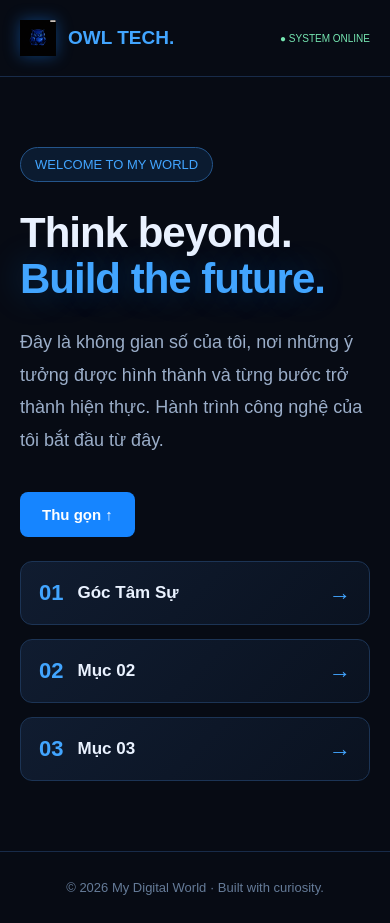
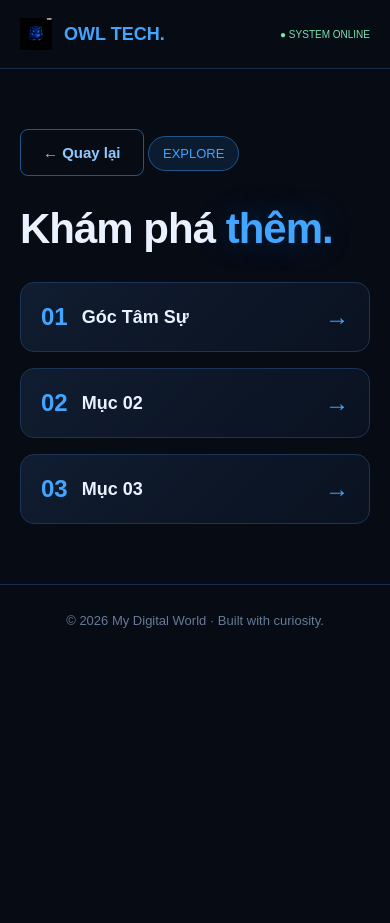
Before and after one commit to baonguyenho80-bit/du-an-dau-tien, a plain HTML site: page index.html in a window 390 px wide. Both pictures are taken after a click on the button "Khám phá thêm →". After the commit the page ends 844 px from the top, so only its background shows below. Drawn offline with Linux system fonts and the light colour scheme.

Commit message:
Update index.html

```diff
--- a/index.html
+++ b/index.html
@@ -24,7 +24,7 @@
     display: flex;
     justify-content: space-between;
     align-items: center;
-            padding: 24px 8%;
+    padding: 20px 8%;
     border-bottom: 1px solid #182b49;
 }
 
@@ -35,10 +35,9 @@
 }
 
 .owl-logo {
-            width: 48px;
-            height: 48px;
+    width: 42px;
+    height: 42px;
     object-fit: contain;
-            filter: drop-shadow(0 0 8px #1685ff66);
 }
 
 .logo {
@@ -55,7 +54,27 @@
 main {
     max-width: 1000px;
     margin: auto;
-            padding: 100px 24px;
+    padding: 80px 24px;
+}
+
+.screen {
+    display: none;
+    animation: appear 0.35s ease;
+}
+
+.screen.active {
+    display: block;
+}
+
+@keyframes appear {
+    from {
+        opacity: 0;
+        transform: translateY(12px);
+    }
+    to {
+        opacity: 1;
+        transform: translateY(0);
+    }
 }
 
 .tag {
@@ -94,7 +113,6 @@
     padding: 14px 22px;
     background: #1685ff;
     color: white;
-            text-decoration: none;
     border: none;
     border-radius: 8px;
     font-weight: bold;
@@ -108,63 +126,69 @@
     transform: translateY(-2px);
 }
 
-        .explore-menu {
-            margin-top: 24px;
-            display: grid;
-            gap: 14px;
+.back-button {
+    background: transparent;
+    border: 1px solid #24558b;
+    color: #8ecaff;
+    margin-bottom: 30px;
 }
 
-        .explore-menu[hidden],
-        .panel[hidden] {
-            display: none;
+.back-button:hover {
+    background: #102846;
+}
+
+.explore-menu {
+    display: grid;
+    gap: 16px;
+    margin-top: 30px;
 }
 
 .explore-item {
     display: flex;
     align-items: center;
     gap: 18px;
-            padding: 22px;
+    padding: 25px;
     background: linear-gradient(135deg, #101c30, #0a1220);
     border: 1px solid #1c3455;
-            border-radius: 12px;
+    border-radius: 14px;
     color: #eaf2ff;
     text-decoration: none;
     transition: 0.2s;
+    cursor: pointer;
 }
 
 .explore-item:hover {
     border-color: #42a5ff;
-            transform: translateY(-2px);
+    transform: translateY(-3px);
 }
 
 .number {
     color: #42a5ff;
-            font-size: 22px;
+    font-size: 24px;
     font-weight: bold;
 }
 
 .item-title {
     flex: 1;
-            font-size: 17px;
+    font-size: 18px;
     font-weight: bold;
 }
 
 .arrow {
     color: #42a5ff;
-            font-size: 22px;
+    font-size: 24px;
 }
 
 .panel {
-            margin-top: 70px;
+    margin-top: 25px;
     padding: 28px;
     background: linear-gradient(135deg, #101c30, #0a1220);
     border: 1px solid #1c3455;
     border-radius: 16px;
-            min-height: 120px;
+    min-height: 220px;
 }
 
 .panel h2 {
-            margin-bottom: 12px;
     color: #d8e8ff;
 }
 
@@ -178,16 +202,16 @@
 
 @media (max-width: 600px) {
     header {
-                padding: 20px;
+        padding: 18px 20px;
     }
 
     .owl-logo {
-                width: 36px;
-                height: 36px;
+        width: 32px;
+        height: 32px;
     }
 
     .logo {
-                font-size: 19px;
+        font-size: 18px;
     }
 
     .status {
@@ -195,7 +219,7 @@
     }
 
     main {
-                padding: 70px 20px;
+        padding: 60px 20px;
     }
 
     h1 {
@@ -203,7 +227,7 @@
     }
 
     .explore-item {
-                padding: 18px;
+        padding: 20px;
         gap: 14px;
     }
 }
@@ -211,6 +235,7 @@
 </head>
 
 <body>
+
 <header>
     <div class="brand">
         <img src="owl-logo.png" alt="Logo con cú" class="owl-logo">
@@ -221,6 +246,9 @@
 </header>
 
 <main>
+
+    <!-- MÀN HÌNH 1: TRANG CHỦ -->
+    <section class="screen active" id="homeScreen">
         <div class="tag">WELCOME TO MY WORLD</div>
 
         <h1>
@@ -234,42 +262,75 @@
             Hành trình công nghệ của tôi bắt đầu từ đây.
         </p>
 
-        <button class="button" id="exploreButton" type="button"
-                aria-expanded="false" aria-controls="exploreMenu">
+        <button class="button" onclick="showScreen('exploreScreen')">
             Khám phá thêm →
         </button>
+    </section>
 
-        <div id="exploreMenu" class="explore-menu" hidden>
-            <a class="explore-item" href="#tam-su">
+    <!-- MÀN HÌNH 2: DANH SÁCH KHÁM PHÁ -->
+    <section class="screen" id="exploreScreen">
+        <button class="button back-button" onclick="showScreen('homeScreen')">
+            ← Quay lại
+        </button>
+
+        <div class="tag">EXPLORE</div>
+
+        <h1>Khám phá <span>thêm.</span></h1>
+
+        <div class="explore-menu">
+            <div class="explore-item" onclick="showScreen('dreamScreen')">
                 <span class="number">01</span>
                 <span class="item-title">Góc Tâm Sự</span>
                 <span class="arrow">→</span>
-            </a>
+            </div>
 
-            <a class="explore-item" href="#muc-02">
+            <div class="explore-item" onclick="showScreen('screen02')">
                 <span class="number">02</span>
                 <span class="item-title">Mục 02</span>
                 <span class="arrow">→</span>
-            </a>
+            </div>
 
-            <a class="explore-item" href="#muc-03">
+            <div class="explore-item" onclick="showScreen('screen03')">
                 <span class="number">03</span>
                 <span class="item-title">Mục 03</span>
                 <span class="arrow">→</span>
-            </a>
             </div>
+        </div>
+    </section>
 
-        <section class="panel" id="tam-su" hidden>
+    <!-- MÀN HÌNH 3: GÓC TÂM SỰ -->
+    <section class="screen" id="dreamScreen">
+        <button class="button back-button" onclick="showScreen('exploreScreen')">
+            ← Quay lại
+        </button>
+
+        <section class="panel">
             <h2>01 / Góc Tâm Sự</h2>
         </section>
+    </section>
 
-        <section class="panel" id="muc-02" hidden>
+    <!-- MÀN HÌNH 4: MỤC 02 -->
+    <section class="screen" id="screen02">
+        <button class="button back-button" onclick="showScreen('exploreScreen')">
+            ← Quay lại
+        </button>
+
+        <section class="panel">
             <h2>02</h2>
         </section>
+    </section>
 
-        <section class="panel" id="muc-03" hidden>
+    <!-- MÀN HÌNH 5: MỤC 03 -->
+    <section class="screen" id="screen03">
+        <button class="button back-button" onclick="showScreen('exploreScreen')">
+            ← Quay lại
+        </button>
+
+        <section class="panel">
             <h2>03</h2>
         </section>
+    </section>
+
 </main>
 
 <footer>
@@ -277,41 +338,22 @@
 </footer>
 
 <script>
-        const exploreButton = document.getElementById("exploreButton");
-        const exploreMenu = document.getElementById("exploreMenu");
-
-        exploreButton.addEventListener("click", function () {
-            const isOpening = exploreMenu.hidden;
-
-            exploreMenu.hidden = !isOpening;
-
-            exploreButton.setAttribute(
-                "aria-expanded",
-                String(isOpening)
-            );
-
-            exploreButton.textContent = isOpening
-                ? "Thu gọn ↑"
-                : "Khám phá thêm →";
+function showScreen(screenId) {
+    document.querySelectorAll(".screen").forEach(function(screen) {
+        screen.classList.remove("active");
     });
 
-        document.querySelectorAll(".explore-item").forEach(function (item) {
-            item.addEventListener("click", function (event) {
-                event.preventDefault();
+    const targetScreen = document.getElementById(screenId);
 
-                const targetId = item.getAttribute("href");
-                const target = document.querySelector(targetId);
-
-                if (target) {
-                    target.hidden = false;
-
-                    target.scrollIntoView({
-                        behavior: "smooth",
-                        block: "start"
+    if (targetScreen) {
+        targetScreen.classList.add("active");
+        window.scrollTo({
+            top: 0,
+            behavior: "smooth"
         });
     }
-            });
-        });
+}
 </script>
+
 </body>
 </html>
```
Lines whose indentation alone changed are shown as unchanged.
